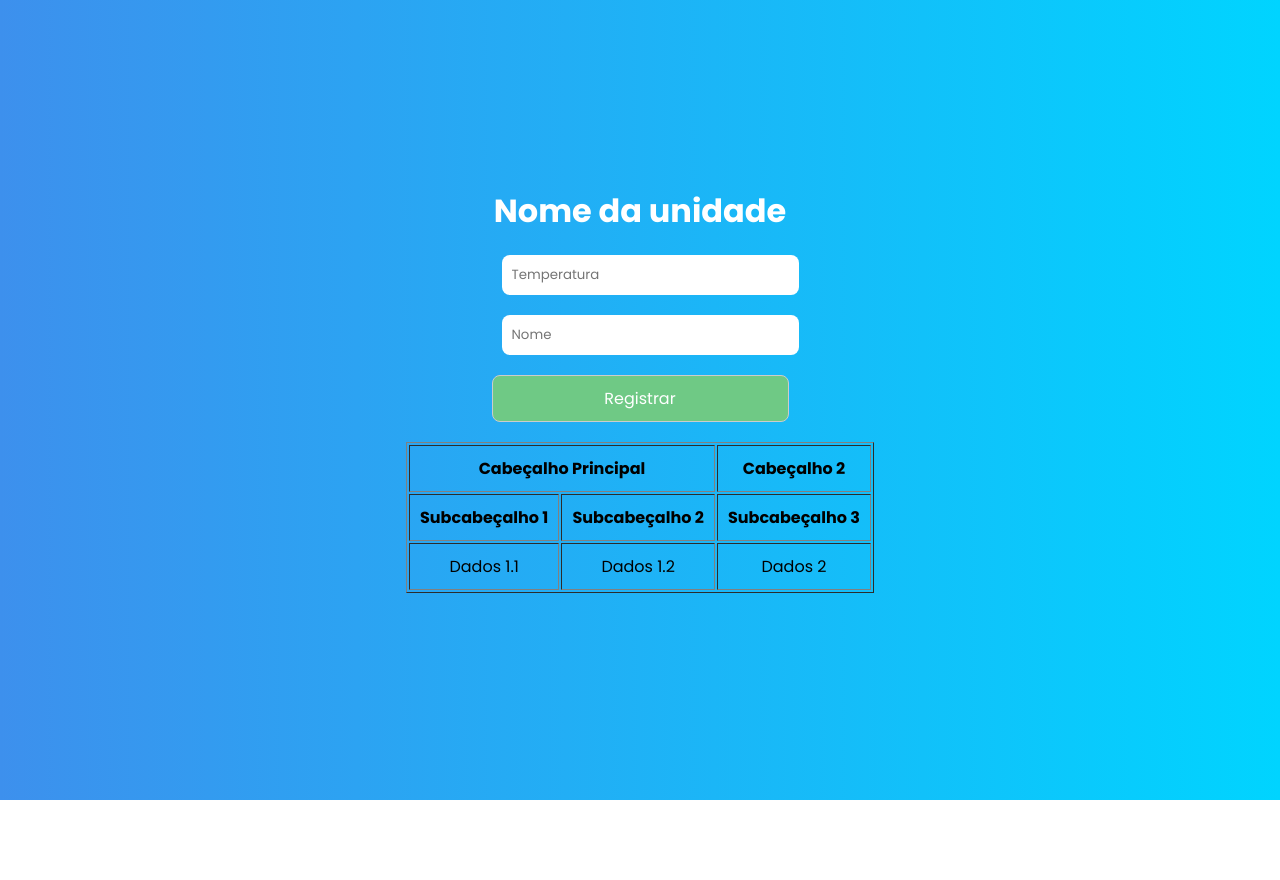
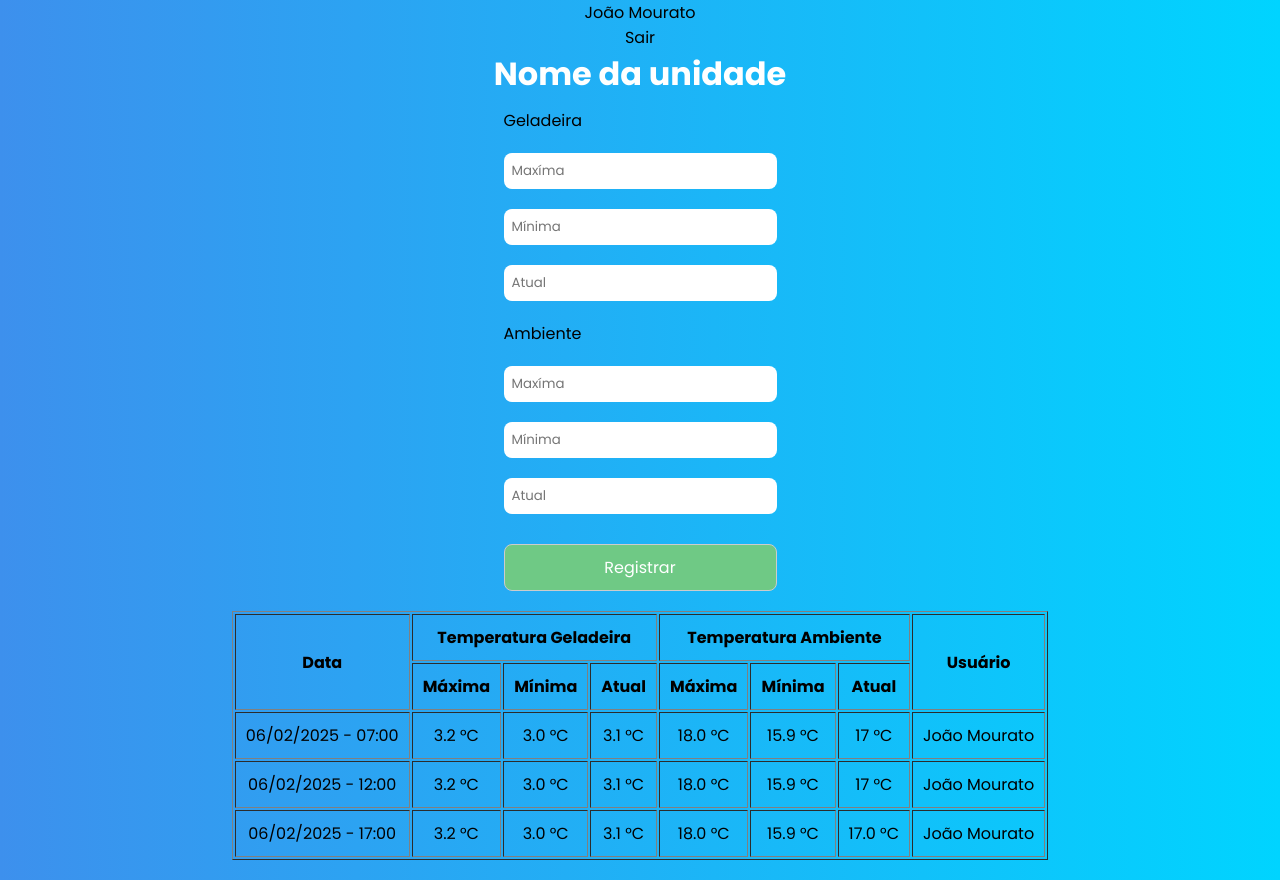
Before and after one commit to joaomouratocn/Sistema-para-consumir-Api-temperatura, a React (Vite) app: page /home in a window 1280 px wide. Before the commit the page ends 800 px from the top, so only its background shows below. Built offline with nearby package versions, Linux system fonts and the light colour scheme.

Commit message:
terminado desenho tabela de temperatura

```diff
--- a/src/pages/home/index.jsx
+++ b/src/pages/home/index.jsx
@@ -4,29 +4,69 @@ import Logo from '../../assets/logo-horizontal-branco.png'
 function Home() {
   return (
     <div className='container'>
+      <p className='user'>João Mourato</p>
+      <p>Sair</p>
       <h1>Nome da unidade</h1>
       <form >
-        <input type="text" placeholder='Temperatura' />
-        <input type="text" placeholder='Nome' />
+        <p>Geladeira</p>
+        <input type="text" placeholder='Maxíma' />
+        <input type="text" placeholder='Mínima' />
+        <input type="text" placeholder='Atual' />
+        <p>Ambiente</p>
+        <input type="text" placeholder='Maxíma' />
+        <input type="text" placeholder='Mínima' />
+        <input type="text" placeholder='Atual' />
         <button>Registrar</button>
       </form>
       <table border="1">
         <thead>
           <tr>
-            <th colspan="2">Cabeçalho Principal</th>
-            <th>Cabeçalho 2</th>
+            <th rowSpan="2">Data</th>
+            <th colspan="3">Temperatura Geladeira</th>
+            <th colspan="3">Temperatura Ambiente</th>
+            <th rowSpan="2">Usuário</th>
           </tr>
           <tr>
-            <th>Subcabeçalho 1</th>
-            <th>Subcabeçalho 2</th>
-            <th>Subcabeçalho 3</th>
+            <th>Máxima</th>
+            <th>Mínima</th>
+            <th>Atual</th>
+            <th>Máxima</th>
+            <th>Mínima</th>
+            <th>Atual</th>
           </tr>
         </thead>
         <tbody>
           <tr>
-            <td>Dados 1.1</td>
-            <td>Dados 1.2</td>
-            <td>Dados 2</td>
+            <td>06/02/2025 - 07:00</td>
+            <td>3.2 °C</td>
+            <td>3.0 °C</td>
+            <td>3.1 °C</td>
+            <td>18.0 °C</td>
+            <td>15.9 °C</td>
+            <td>17 °C</td>
+            <td>João Mourato</td>
+          </tr>
+
+          <tr>
+            <td>06/02/2025 - 12:00</td>
+            <td>3.2 °C</td>
+            <td>3.0 °C</td>
+            <td>3.1 °C</td>
+            <td>18.0 °C</td>
+            <td>15.9 °C</td>
+            <td>17 °C</td>
+            <td>João Mourato</td>
+          </tr>
+
+          <tr>
+            <td>06/02/2025 - 17:00</td>
+            <td>3.2 °C</td>
+            <td>3.0 °C</td>
+            <td>3.1 °C</td>
+            <td>18.0 °C</td>
+            <td>15.9 °C</td>
+            <td>17.0 °C</td>
+            <td>João Mourato</td>
           </tr>
         </tbody>
       </table>
--- a/src/pages/home/style.css
+++ b/src/pages/home/style.css
@@ -6,15 +6,18 @@ h1{
 form{
     display: flex;
     flex-direction: column;
+    gap: 20px;
+    max-width: 800px;
 }
 
 input{
-    margin: 10px;
-    padding: 10px;
+    display: flex;
+    gap: 10px;
     border-radius: 8px;
     border: 1px;
-    width: 100%;
-    box-sizing: border-box;
+    padding: 8px;
+    flex: 1;
+    align-items: center;
 }
 
 button{
@@ -30,6 +33,10 @@ button{
     box-sizing: border-box;
 }
 
+button:hover{
+    background-color: #45a049;
+}
+
 table{
     margin: 20px 40px;
 }
--- a/src/pages/login/style.css
+++ b/src/pages/login/style.css
@@ -44,3 +44,7 @@
     cursor: pointer;
     border-radius: 8px;
 }
+
+.access:hover {
+    background-color: #45a049;
+  }
```
